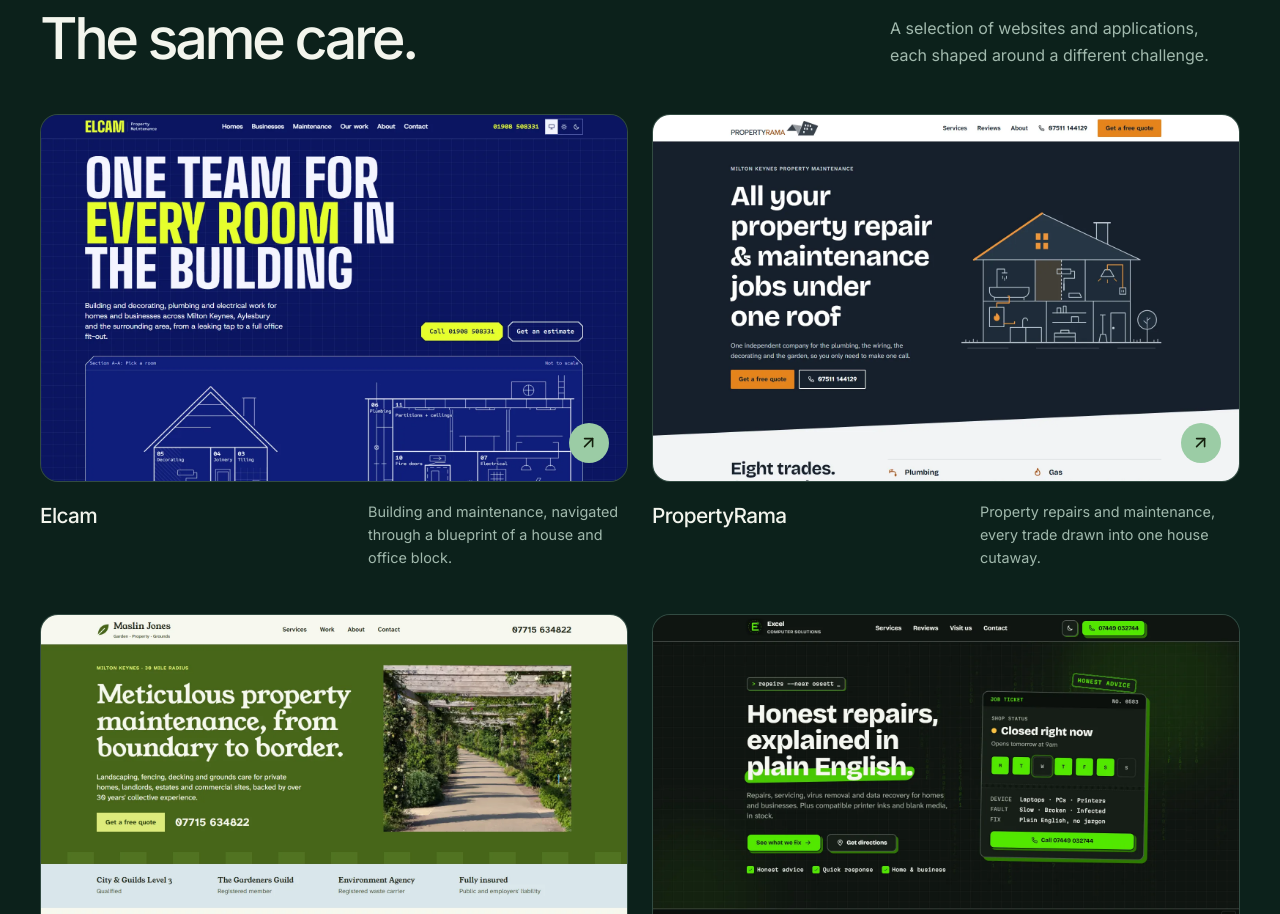
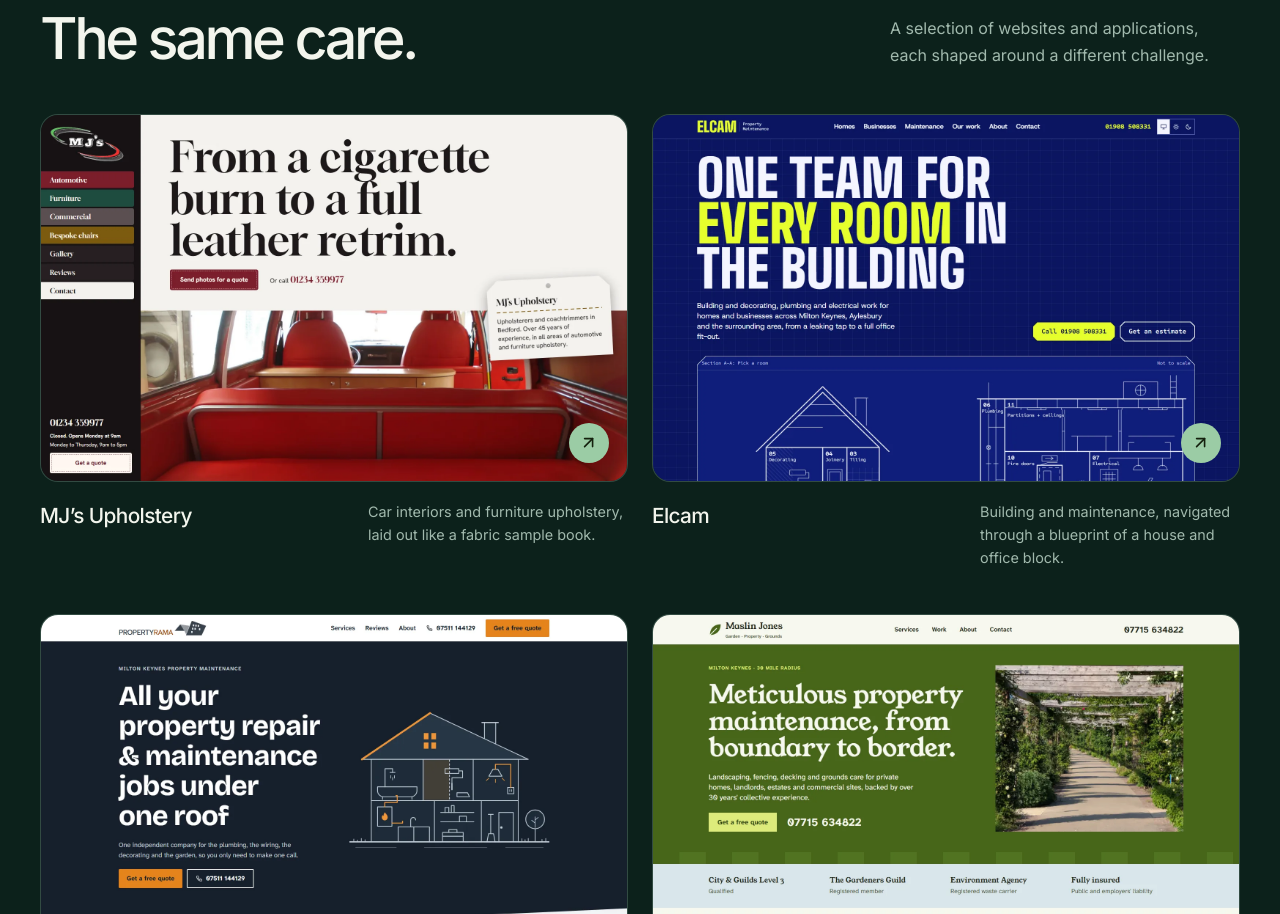
Before and after one commit to oyousaf/legxcy_sol, a Next.js app: page / in a window 1280 px wide. Shown: the part 2868-3782 px from the top of the page. Built offline with nearby package versions, Linux system fonts and the light colour scheme; no server answers.

Commit message:
Add MJ's Upholstery to selected work

```diff
--- a/components/Projects.tsx
+++ b/components/Projects.tsx
@@ -2,6 +2,12 @@
 import Image from "next/image";
 import { FiArrowUpRight } from "react-icons/fi";
 const projects = [
+  [
+    "MJ’s Upholstery",
+    "Car interiors and furniture upholstery, laid out like a fabric sample book.",
+    "mjs",
+    "https://mjs.legxcysol.dev",
+  ],
   [
     "Elcam",
     "Building and maintenance, navigated through a blueprint of a house and office block.",
```
Also changed, not shown: public/projects/mjs.webp (added).
